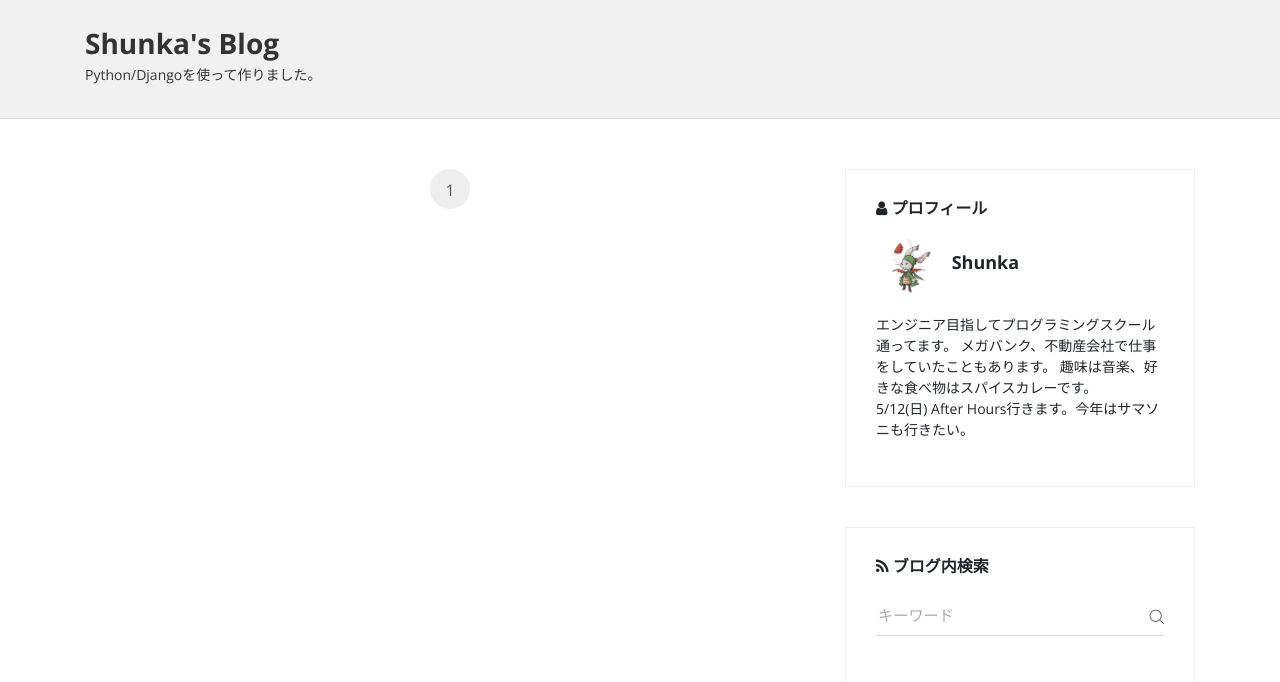
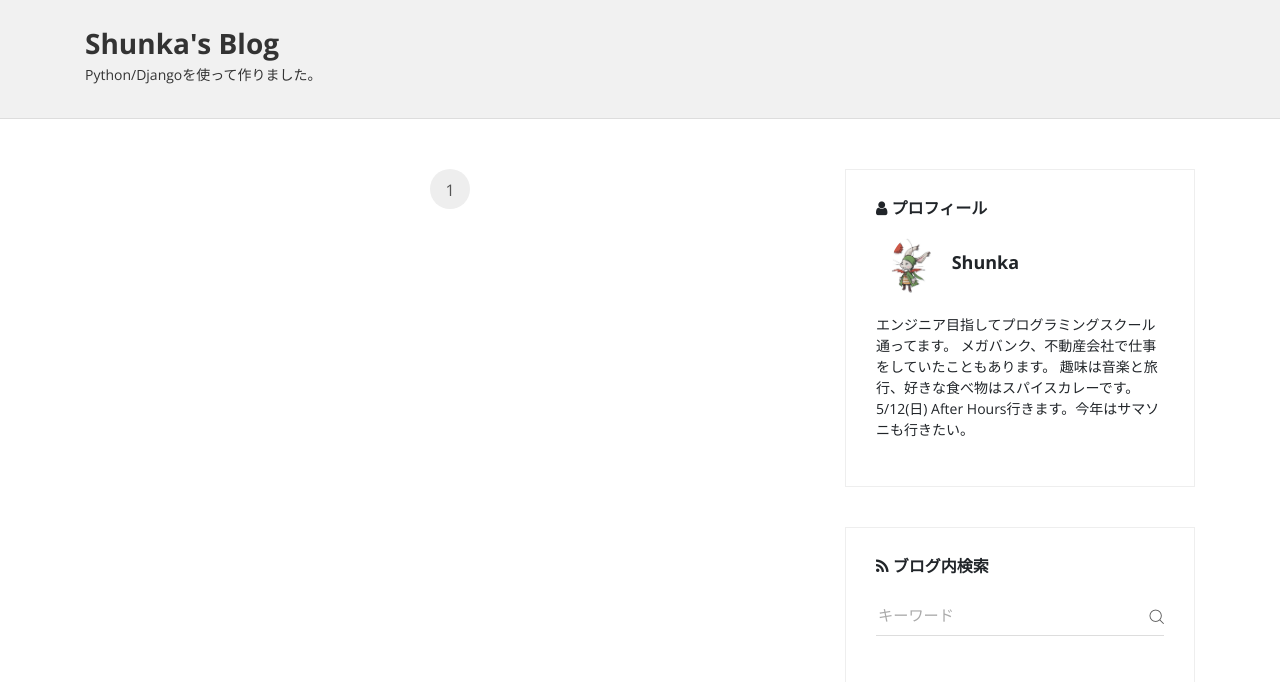
Before and after one commit to shunke434343/django-blog5, a Django app: page / in a window 1280 px wide. Shown: the top 682 px of the page. Run offline with Django 3.2, Linux system fonts and the light colour scheme; data that the repository does not hold is empty; some libraries are stand-ins or nearby versions.

Commit message:
Introduction

```diff
--- a/blog5/templates/blog5/modules/aside.html
+++ b/blog5/templates/blog5/modules/aside.html
@@ -13,7 +13,7 @@
       <span style="font-size:18px; font-weight:bold">Shunka</span><br><br>
       エンジニア目指してプログラミングスクール通ってます。
       メガバンク、不動産会社で仕事をしていたこともあります。
-      趣味は音楽、好きな食べ物はスパイスカレーです。</br>
+      趣味は音楽と旅行、好きな食べ物はスパイスカレーです。</br>
       5/12(日) After Hours行きます。今年はサマソニも行きたい。
     <p>
   </div>
```
